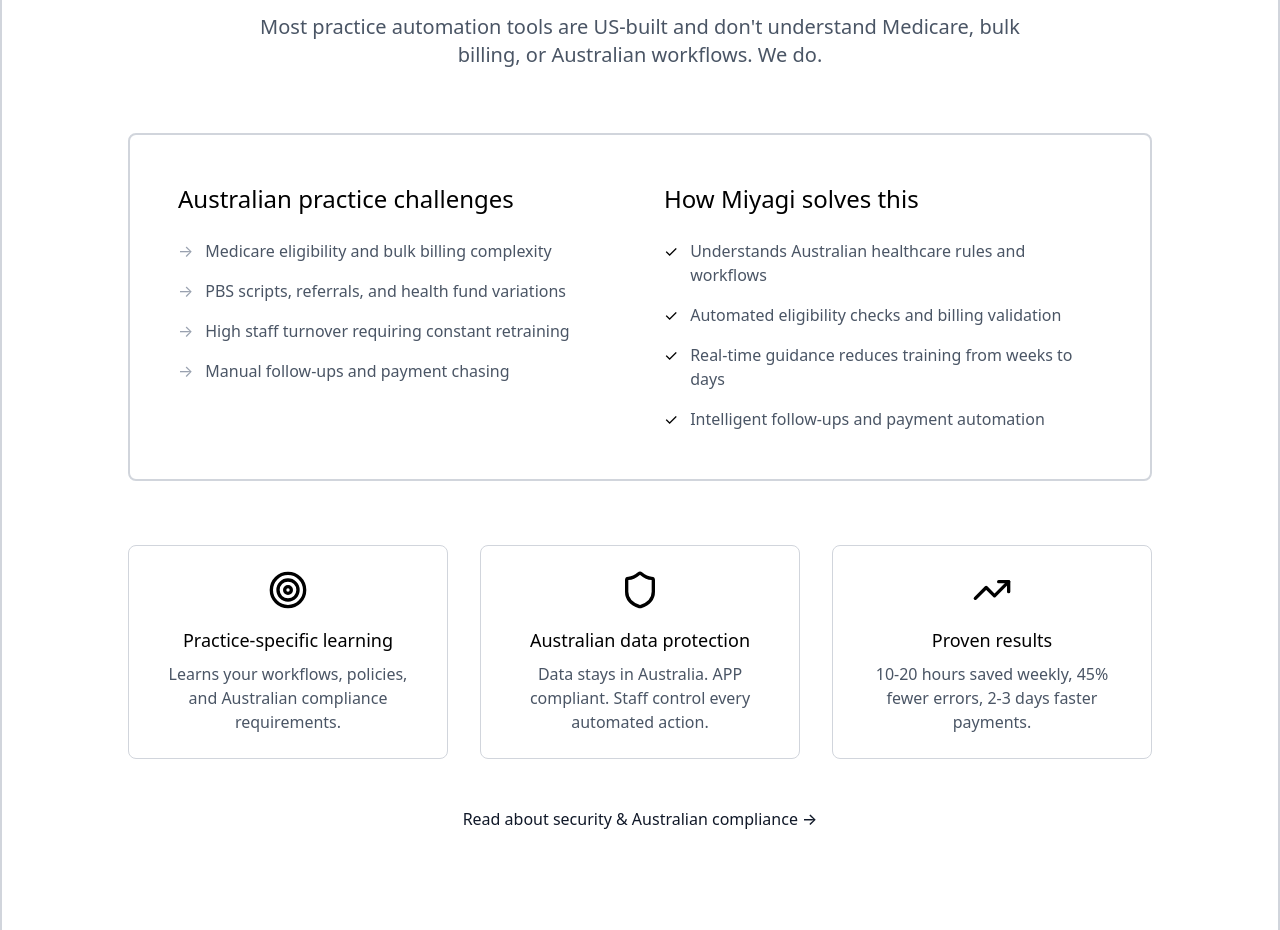
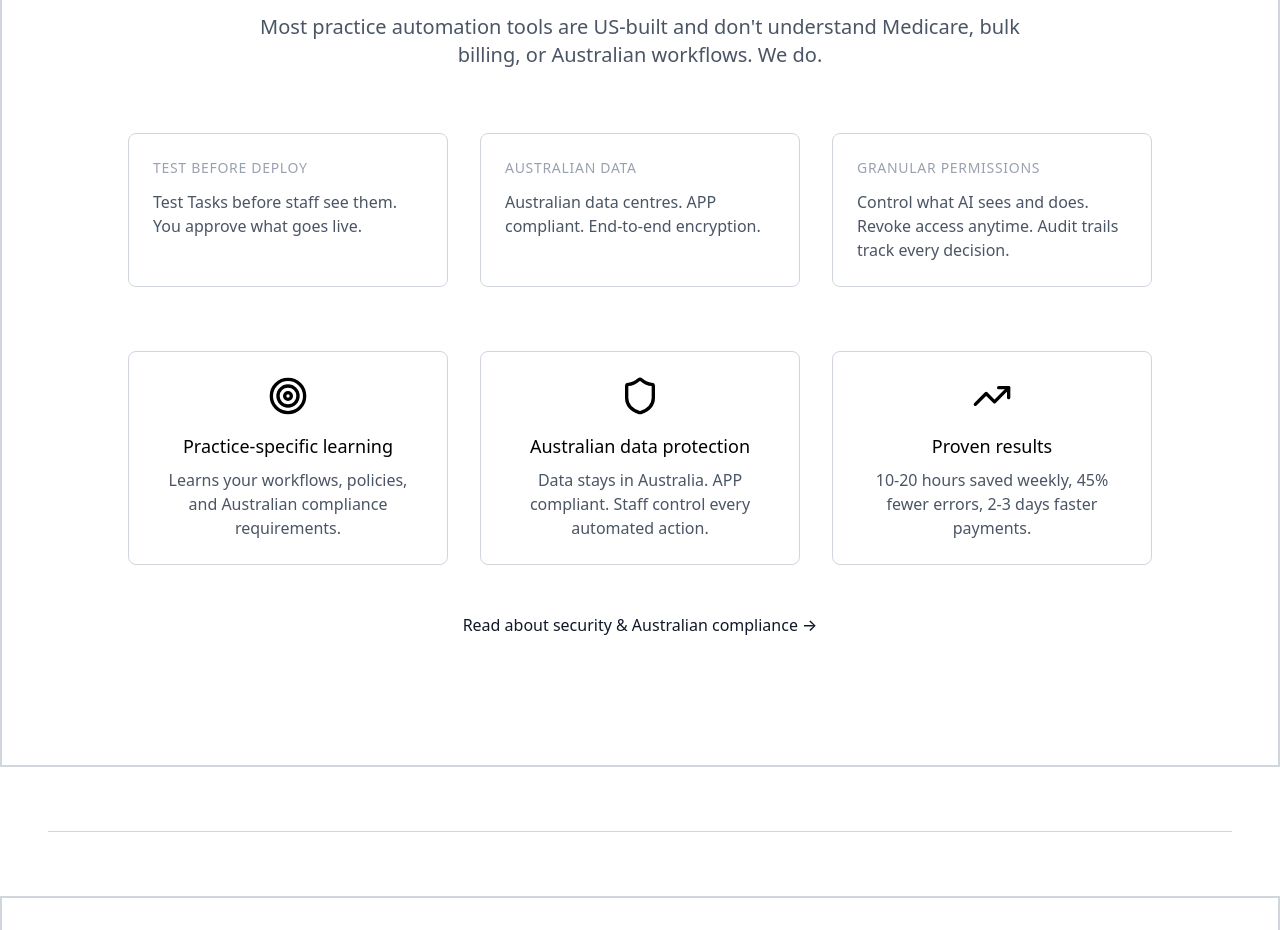
Before and after one commit to madebyturner/miyagi-site, a React (Vite) app: page / in a window 1280 px wide. Shown: the part 4260-5190 px from the top of the page. Built offline with nearby package versions, Linux system fonts and the light colour scheme.

Commit message:
Replace generic problem/solution with authentic trust elements

```diff
--- a/src/pages/Home.jsx
+++ b/src/pages/Home.jsx
@@ -167,51 +167,26 @@
             </p>
           </div>
 
-          <div className="border-2 border-gray-300 rounded-lg p-12 mb-16">
-            <div className="grid md:grid-cols-2 gap-12">
-              <div>
-                <h3 className="text-2xl font-medium mb-6">Australian practice challenges</h3>
-                <div className="space-y-4 text-gray-600">
-                  <div className="flex items-start gap-3">
-                    <span className="text-gray-400">→</span>
-                    <span>Medicare eligibility and bulk billing complexity</span>
-                  </div>
-                  <div className="flex items-start gap-3">
-                    <span className="text-gray-400">→</span>
-                    <span>PBS scripts, referrals, and health fund variations</span>
-                  </div>
-                  <div className="flex items-start gap-3">
-                    <span className="text-gray-400">→</span>
-                    <span>High staff turnover requiring constant retraining</span>
-                  </div>
-                  <div className="flex items-start gap-3">
-                    <span className="text-gray-400">→</span>
-                    <span>Manual follow-ups and payment chasing</span>
-                  </div>
-                </div>
-              </div>
+          <div className="grid md:grid-cols-3 gap-8 mb-16">
+            <div className="border border-gray-300 rounded-lg p-6">
+              <div className="text-sm uppercase tracking-wider text-gray-400 mb-3">Test before deploy</div>
+              <p className="text-gray-600">
+                Test Tasks before staff see them. You approve what goes live.
+              </p>
+            </div>
 
-              <div>
-                <h3 className="text-2xl font-medium mb-6">How Miyagi solves this</h3>
-                <div className="space-y-4 text-gray-600">
-                  <div className="flex items-start gap-3">
-                    <span className="text-black">✓</span>
-                    <span>Understands Australian healthcare rules and workflows</span>
-                  </div>
-                  <div className="flex items-start gap-3">
-                    <span className="text-black">✓</span>
-                    <span>Automated eligibility checks and billing validation</span>
-                  </div>
-                  <div className="flex items-start gap-3">
-                    <span className="text-black">✓</span>
-                    <span>Real-time guidance reduces training from weeks to days</span>
-                  </div>
-                  <div className="flex items-start gap-3">
-                    <span className="text-black">✓</span>
-                    <span>Intelligent follow-ups and payment automation</span>
-                  </div>
-                </div>
-              </div>
+            <div className="border border-gray-300 rounded-lg p-6">
+              <div className="text-sm uppercase tracking-wider text-gray-400 mb-3">Australian data</div>
+              <p className="text-gray-600">
+                Australian data centres. APP compliant. End-to-end encryption.
+              </p>
+            </div>
+
+            <div className="border border-gray-300 rounded-lg p-6">
+              <div className="text-sm uppercase tracking-wider text-gray-400 mb-3">Granular permissions</div>
+              <p className="text-gray-600">
+                Control what AI sees and does. Revoke access anytime. Audit trails track every decision.
+              </p>
             </div>
           </div>
 
```
